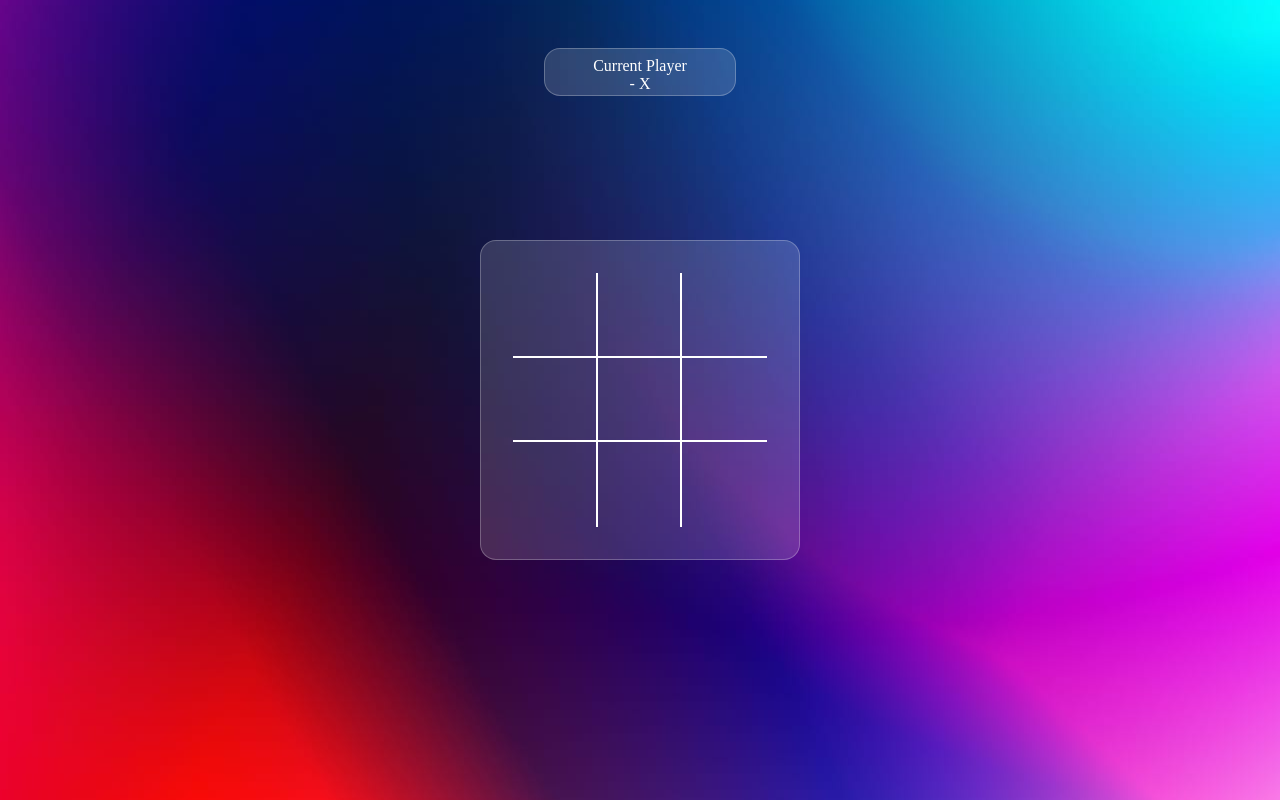
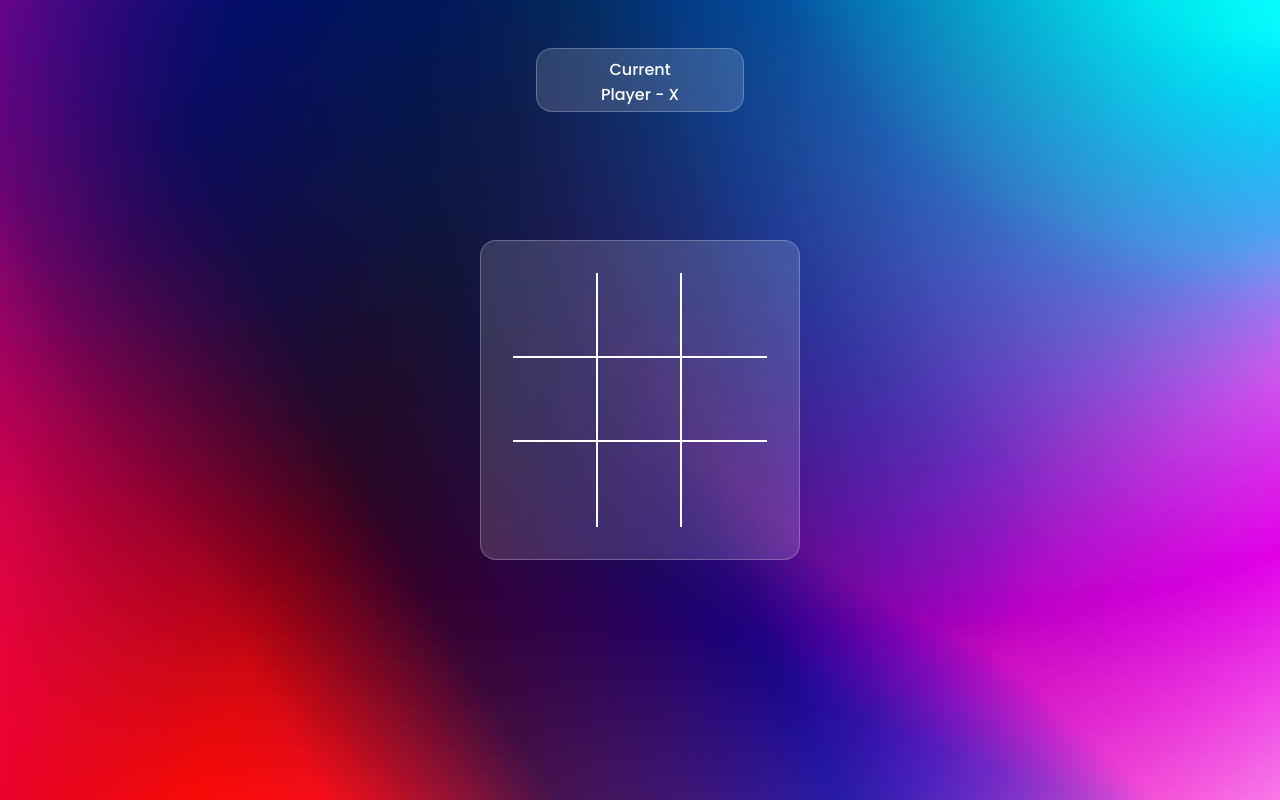
Before and after one commit to pratikw007/Tic-Toc-Toe, a plain HTML site: page index.html in a window 1280 px wide. Drawn offline with Linux system fonts and the light colour scheme.

Commit message:
Font Changes

```diff
--- a/index.html
+++ b/index.html
@@ -5,6 +5,9 @@
     <meta http-equiv="X-UA-Compatible" content="IE=edge">
     <meta name="viewport" content="width=device-width, initial-scale=1.0">
     <title>Game</title>
+    <link rel="preconnect" href="https://fonts.googleapis.com">
+<link rel="preconnect" href="https://fonts.gstatic.com" crossorigin>
+<link href="https://fonts.googleapis.com/css2?family=Poppins:wght@500&display=swap" rel="stylesheet">
     <link rel="stylesheet" href="./styles.css">
 </head>
 <body>
--- a/styles.css
+++ b/styles.css
@@ -26,9 +26,8 @@
     text-align: center;
     padding: 0.5rem 3rem;
     /* additional */
-
-    height: 3rem;
-    width: 12rem;
+    height: 4rem;
+    width: 13rem;
 
 }
 
```
